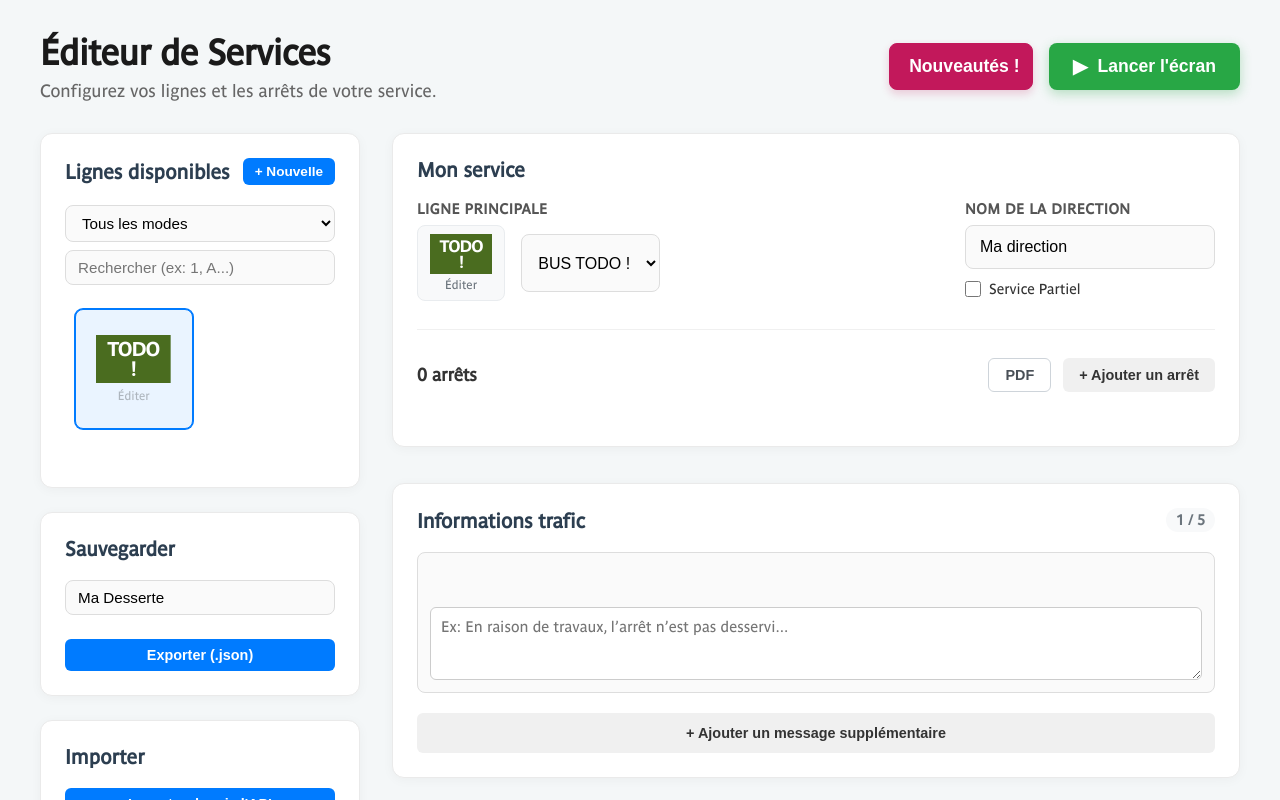
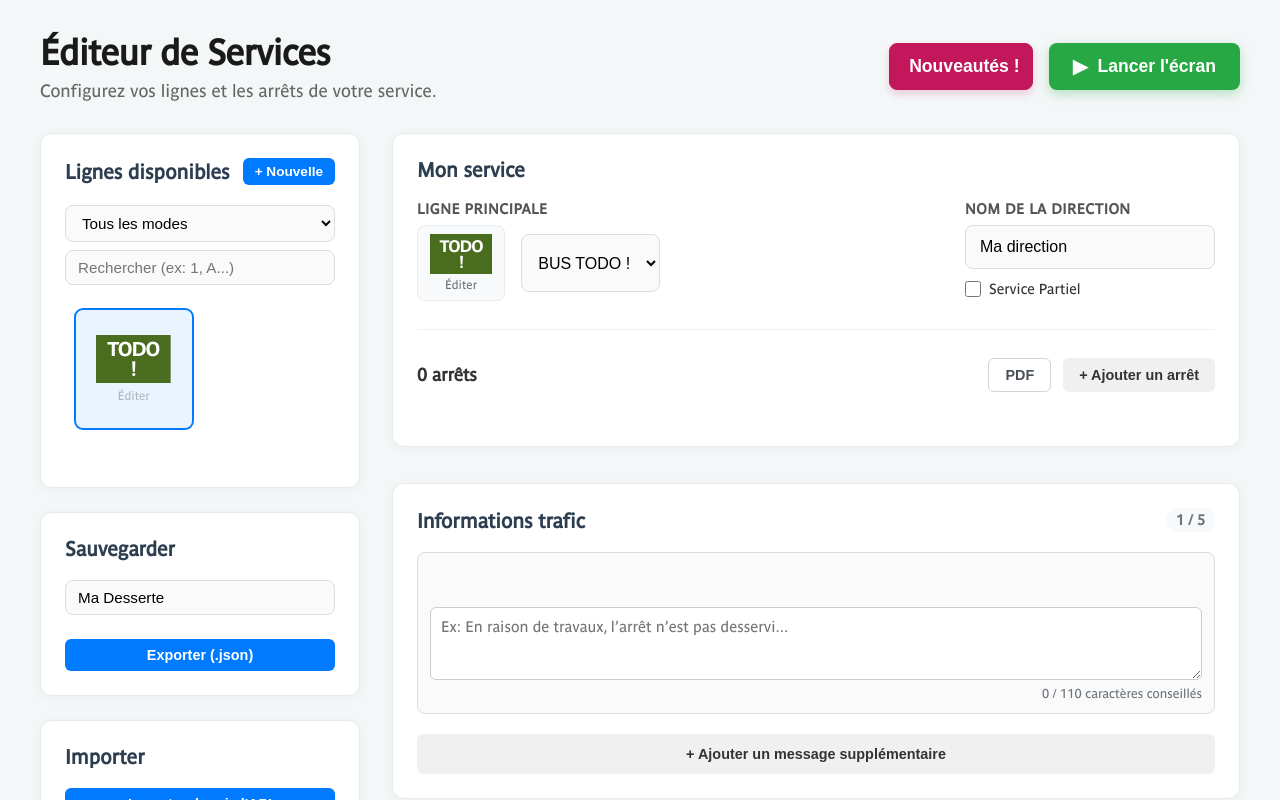
Before and after one commit to Leon-ED/lumiplan-ratp, a Vue app: page /editor/1/1 in a window 1280 px wide. Both pictures are taken after a click on the button "+ Ajouter un message supplémentaire". Shown: the top 800 px of the page. Built offline with nearby package versions, Linux system fonts and the light colour scheme.

Commit message:
Ajout d'un compteur de caractères pour les messages et amélioration de l'affichage des titres dans le composant Messages

```diff
--- a/src/components/Editor/EditorTrafficInfo.vue
+++ b/src/components/Editor/EditorTrafficInfo.vue
@@ -72,6 +72,16 @@ const removeMessage = (index: number) => {
           class="message-input"
           rows="3"
         ></textarea>
+
+        <div
+          class="char-count"
+          :class="{
+            warning: msg.message.length >= 100 && msg.message.length < 110,
+            danger: msg.message.length >= 110,
+          }"
+        >
+          {{ msg.message.length }} / 110 caractères conseillés
+        </div>
       </div>
     </div>
 
@@ -124,6 +134,22 @@ const removeMessage = (index: number) => {
   flex-direction: column;
   gap: 16px;
   margin-bottom: 20px;
+}
+.char-count {
+  text-align: right;
+  font-size: 0.8rem;
+  color: #6c757d;
+  margin-top: -4px;
+}
+
+.char-count.warning {
+  color: #f0ad4e;
+  font-weight: 600;
+}
+
+.char-count.danger {
+  color: #dc3545;
+  font-weight: 600;
 }
 .traffic-item {
   background: #fafafa;
--- a/src/components/SidePanel/Messages.vue
+++ b/src/components/SidePanel/Messages.vue
@@ -12,14 +12,16 @@
         src="../../assets/img/info.png"
         alt="messages icon"
         class="message-icon"
-      /><br />
+      />
       <Transition name="message-text" mode="out-in">
         <span
           v-if="currentInfo"
           :key="currentInfo.id ?? currentIndex"
           class="message-text"
         >
-          {{ currentInfo.title }} <br />
+          <template v-if="currentInfo.title">
+            {{ currentInfo.title }} <br />
+          </template>
           <template v-if="currentInfo.cause !== 'Cause inconnue'">
             {{ currentInfo.cause }}
           </template>
@@ -146,6 +148,7 @@ onUnmounted(() => {
   display: block;
   font-size: 2.4cqw;
   font-family: "ParisineBold";
+  line-break: break-word;
   color: #212121;
 }
 
```
